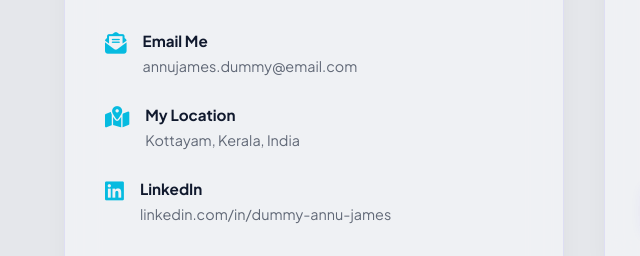
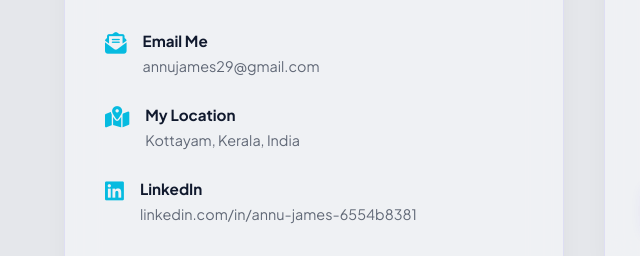
Before and after one commit to annujames123455/Annu-portfolio, a plain HTML site: page index.html in a window 1280 px wide. Shown: the part 5786-6042 px from the top of the page, 0-640 px from the left. Drawn offline with Linux system fonts and the light colour scheme.

Commit message:
Update social profile links and email address

```diff
--- a/index.html
+++ b/index.html
@@ -102,13 +102,13 @@
           </div>
 
           <div class="social-dock">
-            <a href="https://github.com/dummy-annu" target="_blank" rel="noopener noreferrer" class="social-icon" aria-label="GitHub">
+            <a href="https://github.com/annujames123455" target="_blank" rel="noopener noreferrer" class="social-icon" aria-label="GitHub">
               <i class="fa-brands fa-github"></i>
             </a>
-            <a href="https://linkedin.com/in/dummy-annu-james" target="_blank" rel="noopener noreferrer" class="social-icon" aria-label="LinkedIn">
+            <a href="https://www.linkedin.com/in/annu-james-6554b8381/" target="_blank" rel="noopener noreferrer" class="social-icon" aria-label="LinkedIn">
               <i class="fa-brands fa-linkedin-in"></i>
             </a>
-            <a href="mailto:annujames.dummy@email.com" class="social-icon" aria-label="Email">
+            <a href="mailto:annujames29@gmail.com" class="social-icon" aria-label="Email">
               <i class="fa-solid fa-envelope"></i>
             </a>
           </div>
@@ -617,7 +617,7 @@
                 <i class="fa-solid fa-envelope-open-text"></i>
                 <div>
                   <strong>Email Me</strong>
-                  <a href="mailto:annujames.dummy@email.com">annujames.dummy@email.com</a>
+                  <a href="mailto:annujames29@gmail.com">annujames29@gmail.com</a>
                 </div>
               </div>
 
@@ -633,7 +633,7 @@
                 <i class="fa-brands fa-linkedin"></i>
                 <div>
                   <strong>LinkedIn</strong>
-                  <a href="https://linkedin.com/in/dummy-annu-james" target="_blank" rel="noopener noreferrer">linkedin.com/in/dummy-annu-james</a>
+                  <a href="https://www.linkedin.com/in/annu-james-6554b8381/" target="_blank" rel="noopener noreferrer">linkedin.com/in/annu-james-6554b8381</a>
                 </div>
               </div>
             </div>
@@ -699,8 +699,8 @@
     <div class="container footer-content">
       <p>&copy; 2026 Annu James. Built with custom Vanilla CSS & JS.</p>
       <div class="footer-socials">
-        <a href="https://github.com/dummy-annu" target="_blank" rel="noopener noreferrer"><i class="fa-brands fa-github"></i></a>
-        <a href="https://linkedin.com/in/dummy-annu-james" target="_blank" rel="noopener noreferrer"><i class="fa-brands fa-linkedin-in"></i></a>
+        <a href="https://github.com/annujames123455" target="_blank" rel="noopener noreferrer"><i class="fa-brands fa-github"></i></a>
+        <a href="https://www.linkedin.com/in/annu-james-6554b8381/" target="_blank" rel="noopener noreferrer"><i class="fa-brands fa-linkedin-in"></i></a>
       </div>
     </div>
   </footer>
```
